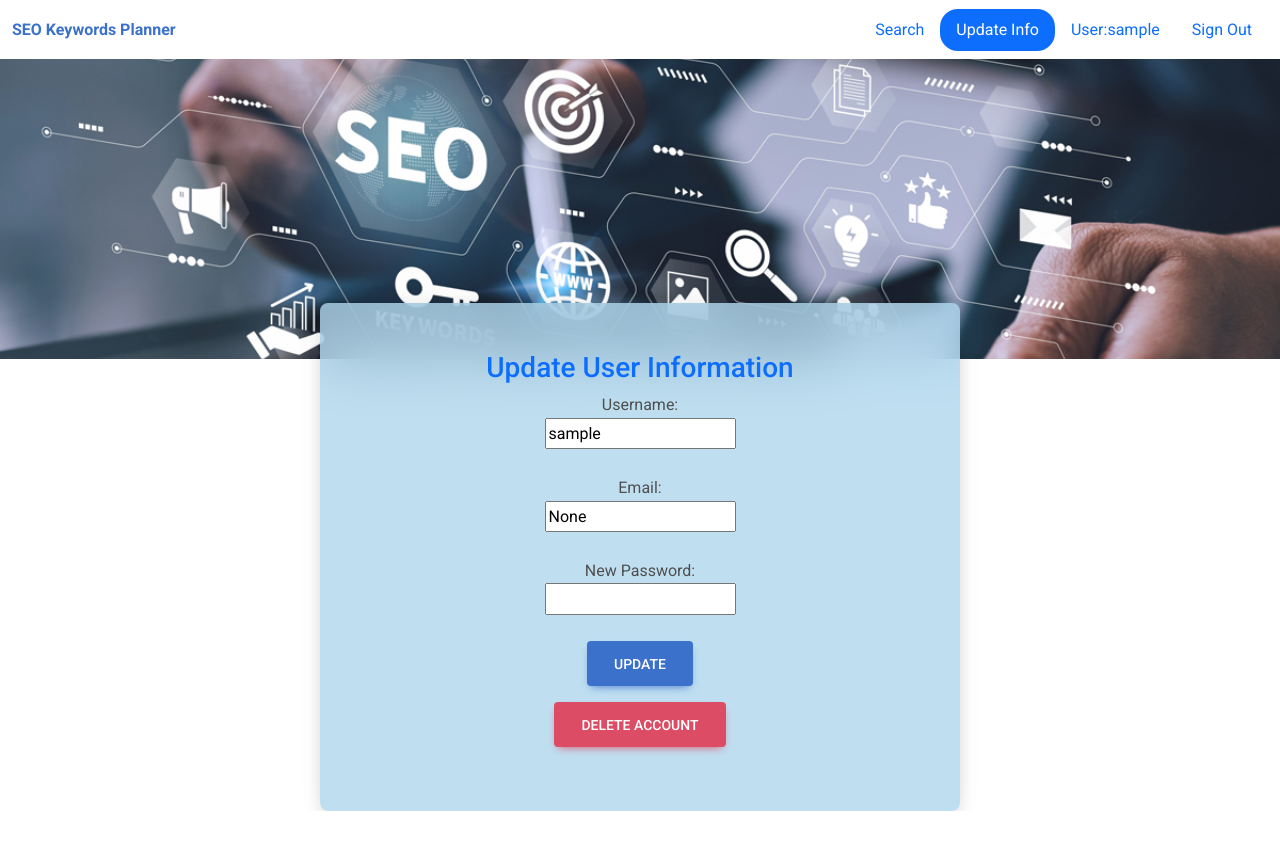
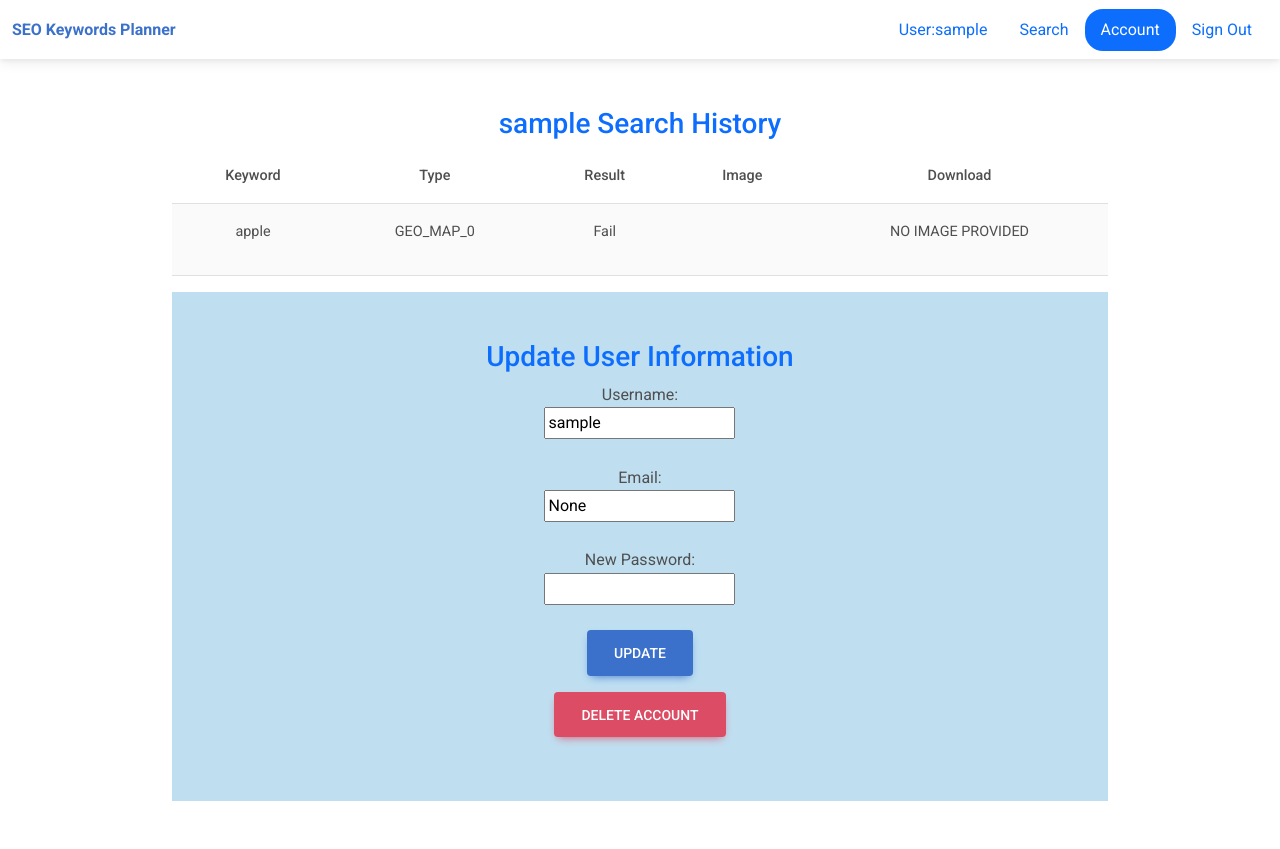
Before and after one commit to williamkoh0206/SEO-Keywords-Planner, a Flask app: page /update_info in a window 1280 px wide. Before the commit the page ends 811 px from the top, so only its background shows below. Run offline with Flask 3, Linux system fonts and the light colour scheme; a user stored in the database is signed in; some libraries are stand-ins or nearby versions.

Commit message:
Add the user search record while conflict with previous user data record

```diff
--- a/app.py
+++ b/app.py
@@ -44,11 +44,37 @@ def keyword_search(keyword,type):
     elif type == 'RELATED_TOPICS':
         top3_data = [item['title'] for item in data_list[:3]]
     image_filename = ''
+    search_result = ''
+    if (data_list):
+        search_result = 'Successful'
+    elif (not data_list):
+        search_result = 'Fail'
     print('empytDataList: ',not data_list)
     print('fetched data',data_list)
     if len(data_list) > 0:
         image_filename = data_list[-1].get("image_filename")
         data_list = data_list[:-1]
+    user_file_path = os.path.join(app.static_folder, 'users', 'users.json')
+    existing_users = []
+    if os.path.exists(user_file_path) and os.path.getsize(user_file_path) > 0:
+        with open(user_file_path, 'r') as file:
+            try:
+                existing_users = json.load(file)
+            except json.decoder.JSONDecodeError:
+                pass
+    for user in existing_users:
+        if user['username'] == username:
+            # Append keyword, type, and image path to the JSON file
+            user_search_record = {
+                "keyword": keyword,
+                "type": type,
+                "fetch":search_result,
+                "image": image_filename
+            }
+            user.setdefault('data', []).append(user_search_record)
+            with open(user_file_path, 'w') as file:
+                json.dump(existing_users, file, indent=2)
+            break
     return render_template('home.html', data_list=data_list, image_filename=image_filename,type=type,keyword = keyword,top3_data=top3_data,active_page='home',logged_in=logged_in, username=username)
 
 @app.route("/demo",methods = ['GET','POST'])
@@ -139,8 +165,6 @@ def signup():
         # Create a dictionary with the user data
         user_data = {'username': username, 'password': password,'email':email}
         password = password
-        # Create a dictionary with the user data
-        user_data = {'username': username, 'password': password,'email':email}
 
         # Get the path to the user JSON file
         user_file_path = os.path.join(app.static_folder, 'users', 'users.json')
@@ -219,20 +243,42 @@ def update_info():
                         user['email'] = email
                     if password:
                         user['password'] = password
-
+                    if 'data' in user:
+                        user_data = user['data']
+                        if len(user['data']) > 0:
+                            keyword = user['data'][-1]['keyword']
+                            keyword_type = user['data'][-1]['type']
+                            result = user['data'][-1]['fetch']
+                            image_filename = user['data'][-1]['image']
+                        break
+                current_username = session.get('username')
             with open(user_file_path, 'w') as file:
                 json.dump(existing_users, file, indent=4)
 
             return render_template('update_info.html', active_page='update_info', updated=True, logged_in=True,
-                                   username=username, email=email)
+                                   current_username=current_username,username=username, email=email,keyword=keyword,keyword_type=keyword_type,result=result,image_filename=image_filename,user_data=user_data)
         else:
             for user in existing_users:
                 if user['username'] == username:
                     email = user['email']
+                if 'data' in user:
+                    user_data = user['data']
+                    if len(user_data) > 0:
+                        keyword = user['data'][-1]['keyword']
+                        keyword_type = user['data'][-1]['type']
+                        result = user['data'][-1]['fetch']
+                        image_filename = user['data'][-1]['image']
+                    else:
+                        keyword=None
+                        keyword_type=None
+                        result=None
+                        image_filename=None
                     break
-
-            return render_template('update_info.html', username=username, email=email, active_page='update_info',
-                                   logged_in=True)
+                #current_username = session.get('username')
+                # print('current',current_username)
+                # print('existing_users',existing_users)
+            return render_template('update_info.html', username=username,email=email, active_page='update_info',
+                                   logged_in=True,keyword=keyword,keyword_type=keyword_type,result=result,image_filename=image_filename,user_data=user_data)
     else:
         return redirect(url_for('login'))
 
--- a/static/users/users.json
+++ b/static/users/users.json
@@ -2,11 +2,63 @@
   {
     "username": "william",
     "password": "123",
-    "email": "william@gmail.com"
+    "email": "william@gmail.com",
+    "data": [
+      {
+        "keyword": "apple",
+        "type": "GEO_MAP_0",
+        "fetch": "Fail",
+        "image": ""
+      }
+    ]
   },
   {
-    "username": "123",
-    "password": "321",
-    "email": "123@gmail.com"
+    "username": "test",
+    "password": "456",
+    "email": "test@gmail.com",
+    "data": [
+      {
+        "keyword": "\u8fea\u58eb\u5c3c",
+        "type": "RELATED_QUERIES",
+        "fetch": "Fail",
+        "image": ""
+      },
+      {
+        "keyword": "ocean park",
+        "type": "RELATED_QUERIES",
+        "fetch": "Successful",
+        "image": "static/img/ocean park_queries.png"
+      },
+      {
+        "keyword": "\u65e5\u672c",
+        "type": "RELATED_QUERIES",
+        "fetch": "Fail",
+        "image": ""
+      },
+      {
+        "keyword": "\"\u65b0\u52a0\u5761\"",
+        "type": "GEO_MAP_0",
+        "fetch": "Fail",
+        "image": ""
+      },
+      {
+        "keyword": "\u6cf0\u570b",
+        "type": "GEO_MAP_0",
+        "fetch": "Successful",
+        "image": "static/img/\u6cf0\u570b_region.png"
+      },
+      {
+        "keyword": "\u4e94\u6708\u5929",
+        "type": "RELATED_QUERIES",
+        "fetch": "Fail",
+        "image": ""
+      },
+      {
+        "keyword": "Black pink",
+        "type": "RELATED_QUERIES",
+        "fetch": "Fail",
+        "image": ""
+      }
+    ]
   }
 ]
--- a/templates/base.html
+++ b/templates/base.html
@@ -29,6 +29,9 @@
         <ul class="nav justify-content-end menu">
           {% if logged_in%}
           <li class="nav-item">
+            <span class="nav-link">User:{{username}}</span>
+          </li>
+          <li class="nav-item">
             <a
               class="nav-link {% if active_page == 'home' %}active{% endif %}"
               href="{{ url_for('home')}}"
@@ -39,12 +42,8 @@
             <a
               class="nav-link {% if active_page == 'update_info' %}active{% endif %}"
               href="{{ url_for('update_info')}}"
-              >Update Info</a
+              >Account</a
             >
-
-          </li>
-          <li class="nav-item">
-            <span class="nav-link">User:{{username}}</span>
           </li>
           <li class="nav-item">
             <a
--- a/templates/update_info.html
+++ b/templates/update_info.html
@@ -1,30 +1,47 @@
 {% extends "base.html" %}
 {% block title %}Edit Account{% endblock %}
 {% block content %}
-<section class="text-center">
-  <div class="p-5 bg-image"
-  style=" background-image: url({{ url_for('static', filename='img/login-img.jpg') }});
-  height: 300px;
-  ">
-</div>
-
-<!-- Background image -->
-
-<div class="card mx-4 mx-md-5 shadow-5-strong login-card"
-style="
-  margin-top: -100px;
-  background: hsla(202, 65%, 81%, 0.8);
-  backdrop-filter: blur(30px);
-"
->
-  <div class="card-body py-5 px-md-5">
-    {% if updated or username or email%}
+<div class="container text-center my-5">
+  {% if updated %}
+  <div class="alert alert-success pb-1 my-4" role="alert">
+    <p class="text-center">Password has been updated!</p>
+  </div>
+  {%endif %}
+  <h3 class="account-title">{{username}} Search History</h3>
+  <table class="table table-striped">
+    <thead>
+      <tr>
+        <th>Keyword</th>
+        <th>Type</th>
+        <th>Result</th>
+        <th>Image</th>
+        <th>Download</th>
+      </tr>
+    </thead>
+    {% for data in user_data %}
+    <tr>
+      <td>{{ data.keyword }}</td>
+      <td>{{ data.type }}</td>
+      <td>{{ data.fetch }}</td>
+      <td>{{ data.image.split('/')[-1].split('.')[0] }}</td>
+      {% if data.image %}
+      <td>
+      <a class="btn btn-primary"
+      href="{{ url_for('static', filename=data['image'][7:])}}" download>
+        Download
+      </a>
+      {% else %}
+      <td>
+        <p>NO IMAGE PROVIDED</p>
+      </td>
+      {%endif %}
+    </td>
+    </tr>
+    {% endfor %}
+  </table>
+  {% if updated or username or email%}
+  <div class="card-body py-5 px-md-5" style="background: hsla(202, 65%, 81%, 0.8);">
     <div class="row d-flex justify-content-center">
-      {% if updated %}
-        <div class="alert alert-success pb-1 my-4" role="alert">
-          <p class="text-center">Modified successfully!</p>
-        </div>
-        {%endif %}
         <div class="col-lg-8">
           <h3 class="account-title">Update User Information</h3>
           <form action="{{ url_for('update_info') }}" method="POST">
@@ -44,9 +61,8 @@ style="
                 <button type="submit" class="btn btn-danger btn-lg" name="delete_account" value="true">Delete Account</button>
           </form>
         </div>
-    </div>
-    {% endif %}
+  </div>
+  {% endif %}
   </div>
 </div>
-</section>
 {% endblock %}
```
Also changed, not shown: static/img/lihkg_queries.png, static/img/ocean park_queries.png (added), static/img/泰國_region.png (added).
